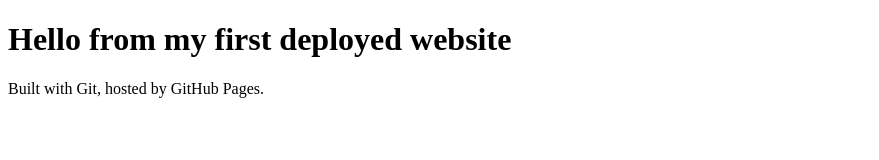
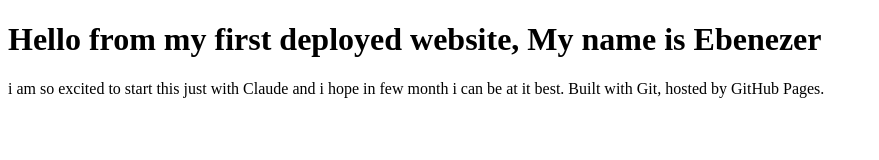
Before and after one commit to ebenwebpro/my-first-website, a plain HTML site: page index.html in a window 1280 px wide. Shown: the whole page, without its empty margins (0-879 px from the left). Drawn offline with Linux system fonts and the light colour scheme.

Commit message:
Add homepage

```diff
--- a/index.html
+++ b/index.html
@@ -6,7 +6,7 @@
   <title>Ebenezer — Web Designer</title>
 </head>
 <body>
-  <h1>Hello from my first deployed website</h1>
-  <p>Built with Git, hosted by GitHub Pages.</p>
+  <h1>Hello from my first deployed website, My name is Ebenezer</h1>
+  <p>i am so excited to start this just with Claude and i hope in few month i can be at it best. Built with Git, hosted by GitHub Pages.</p>
 </body>
 </html>
```
